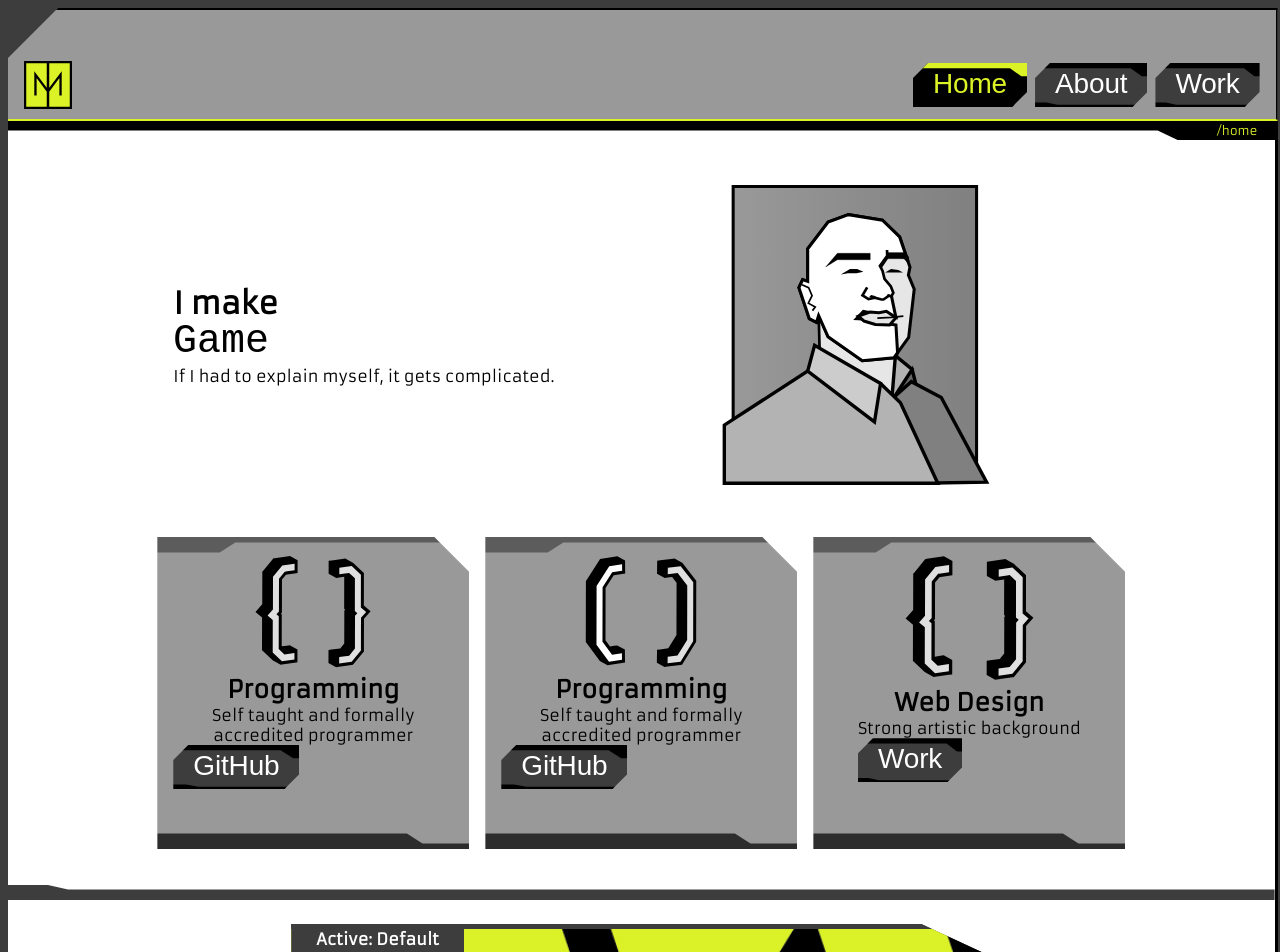
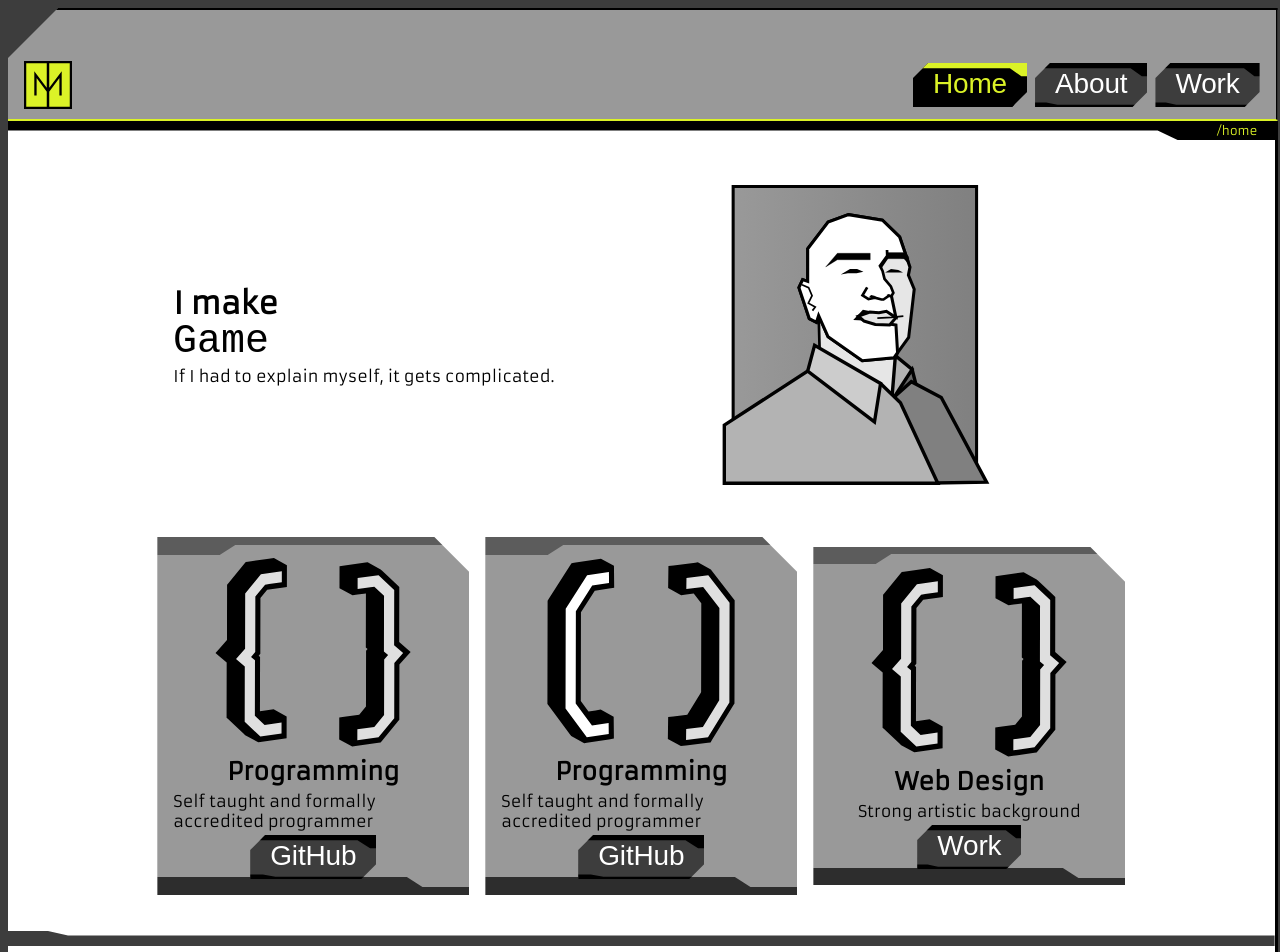
Before and after one commit to ChrisJackem/port_app, a Next.js app: page /home in a window 1280 px wide. Shown: the top 952 px of the page. Built offline with nearby package versions, Linux system fonts and the light colour scheme; a web font is replaced by a local one.

Commit message:
icon cards 2

```diff
--- a/src/app/home/page.tsx
+++ b/src/app/home/page.tsx
@@ -67,6 +67,7 @@ const HomePage = () => {
           <button className={`chip-a link `} >Work</button>
         </IconFrame>
       </section>
+
       <br/>
       <div className="divider-2"></div>
 
--- a/src/components/icon_frame/icon_frame.module.css
+++ b/src/components/icon_frame/icon_frame.module.css
@@ -35,21 +35,21 @@
 
 .imaged{
     flex: 2 1 30px;
-    max-width: 100%;
+    max-height: 200px;
     object-fit: contain;
     object-position: top;
     margin: 0 auto;
 }
 
-.child_container{
+/* .child_container{
     flex: 1 1 auto;
     text-align: center;
     align-items: center;
-}
+} */
 
 
 
-@media screen and (min-width: 600px){
+@media screen and (max-width: 600px){
     .imaged{
         height: 50px;
     }
--- a/src/components/icon_frame/icon_frame.tsx
+++ b/src/components/icon_frame/icon_frame.tsx
@@ -21,9 +21,9 @@ export const IconFrame = ({ url, children }: {
                     alt={'OK'}
                     src={data}
                 ></img>
-                <div className={styles.child_container}>
+                {/* <div className={styles.child_container}> */}
                     {children}
-                </div>
+                {/* </div> */}
               </>)
         }
 
```
